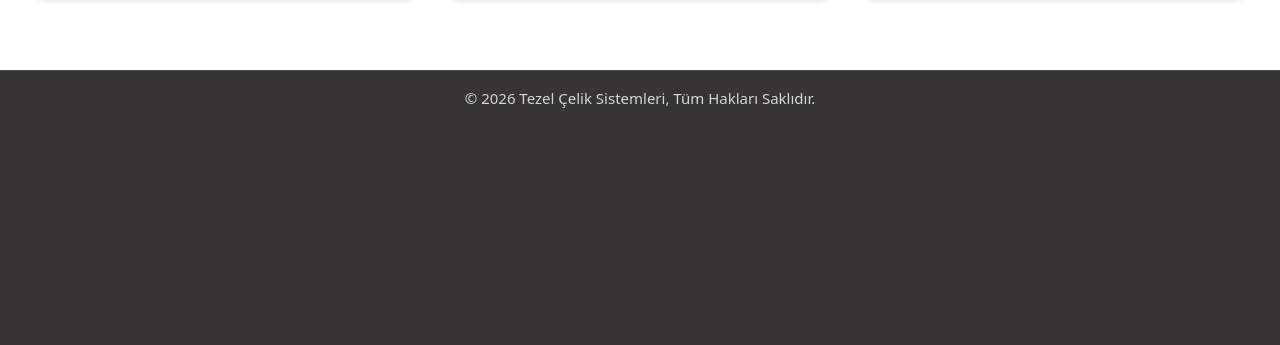
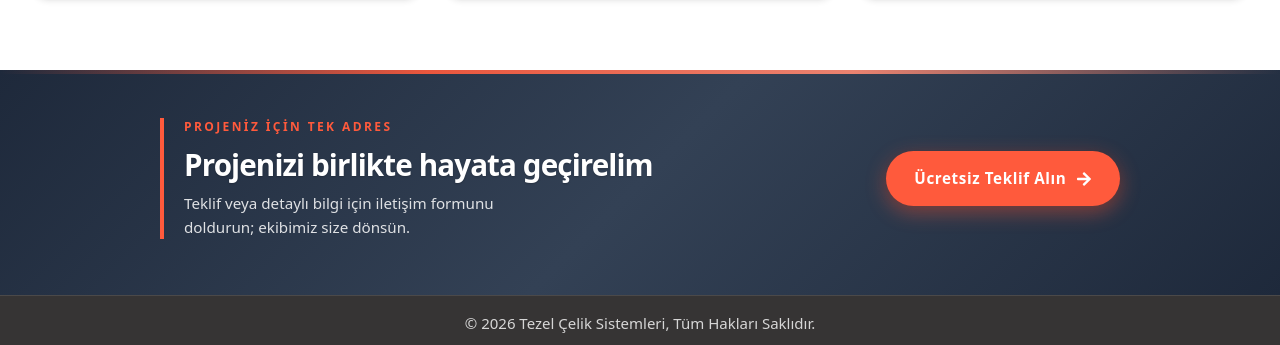
Before and after one commit to muhammetfisek/TezelCelik-WebSite, a Next.js app: page /projects in a window 1280 px wide. Shown: the part 1676-2021 px from the top of the page. Before the commit the page ends 1802 px from the top, so only its background shows below. Built offline with nearby package versions, Linux system fonts and the light colour scheme.

Commit message:
Add ServicesCtaBanner component to ProjectsPage for enhanced user engagement and call-to-action visibility.

```diff
--- a/app/projects/page.tsx
+++ b/app/projects/page.tsx
@@ -3,6 +3,7 @@ import type { Metadata } from "next";
 import arkaplanNav from "@/images/arkaplan_nav.png";
 
 import { ProjectsGrid } from "@/app/projects/ProjectsGrid";
+import { ServicesCtaBanner } from "@/app/components/ServicesCtaBanner/ServicesCtaBanner";
 
 import "@/app/about/about.css";
 import "./projects.css";
@@ -45,6 +46,8 @@ export default function ProjectsPage() {
       </section>
 
       <ProjectsGrid />
+
+      <ServicesCtaBanner />
     </main>
   );
 }
```
